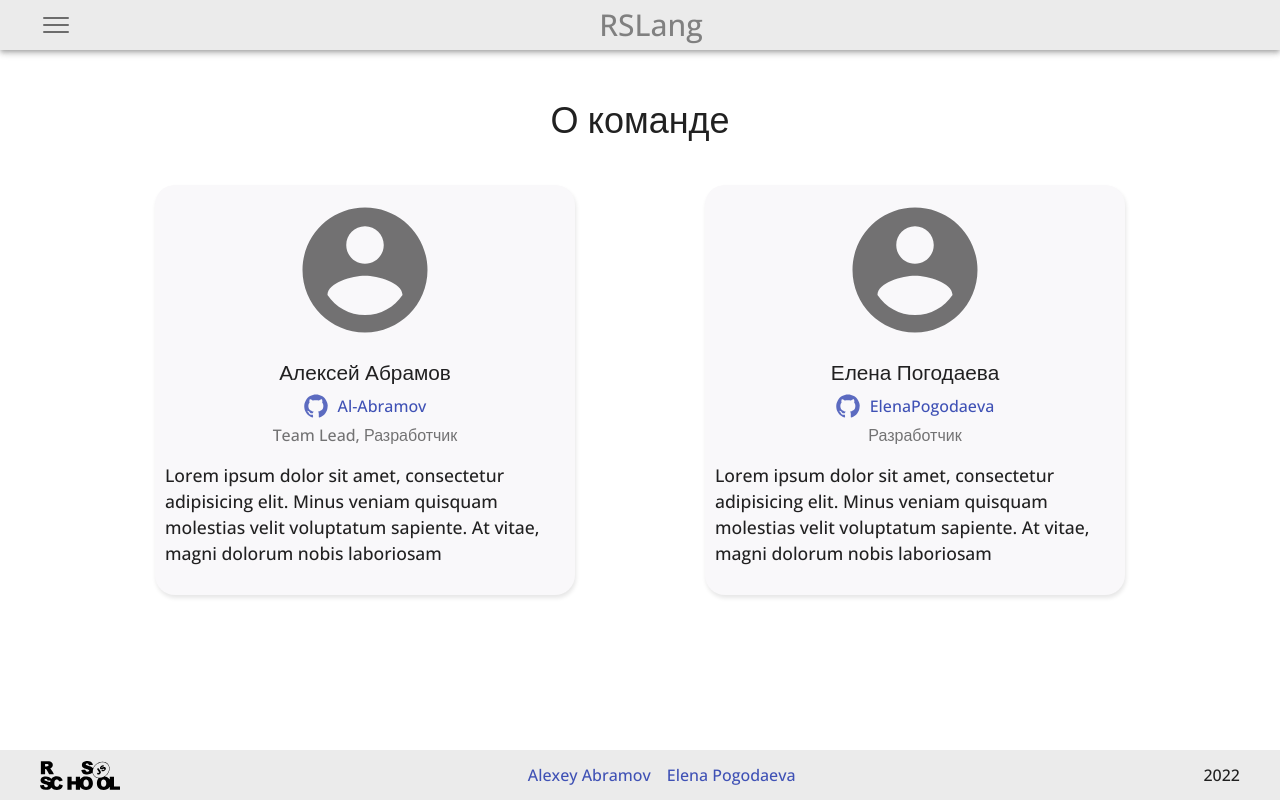
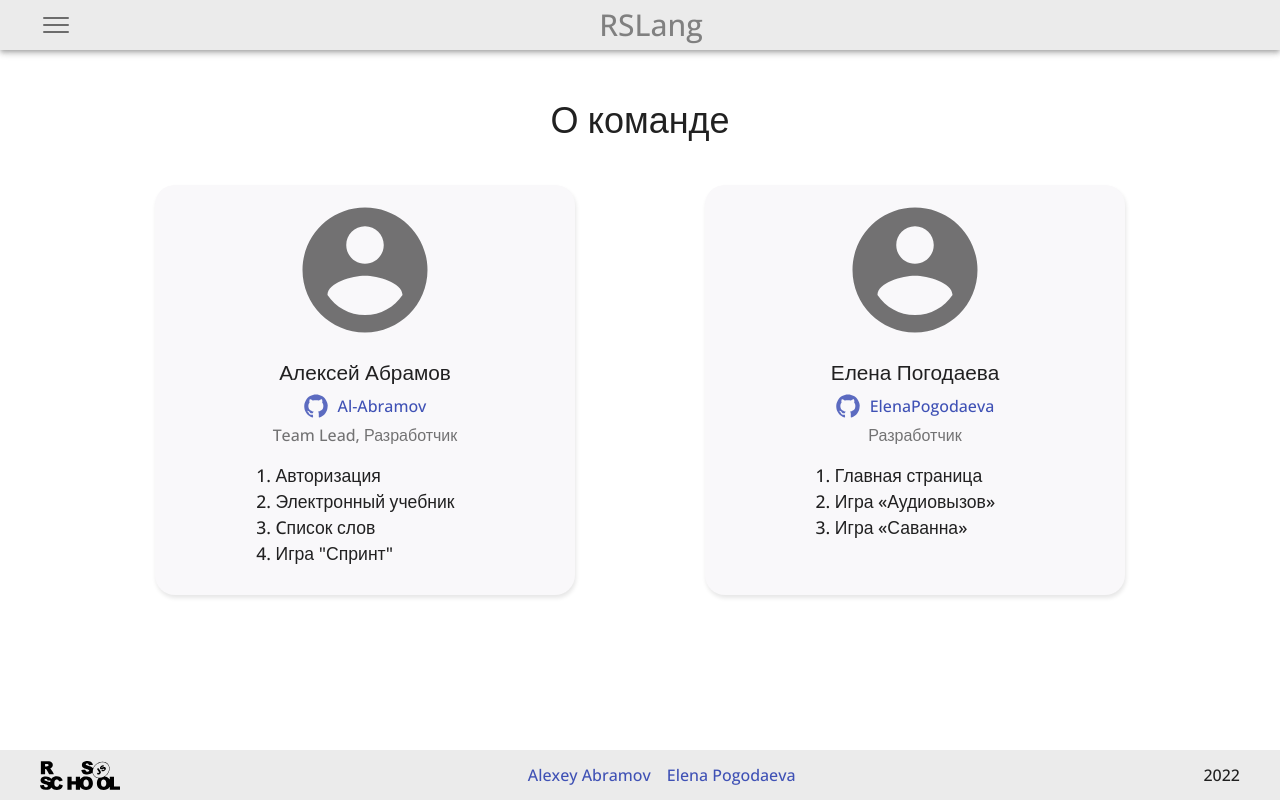
Before and after one commit to ElenaPogodaeva/rslang, a React app: page /team in a window 1280 px wide. Built offline with nearby package versions, Linux system fonts and the light colour scheme.

Commit message:
feat: update team page

```diff
--- a/src/pages/team/team.tsx
+++ b/src/pages/team/team.tsx
@@ -13,7 +13,12 @@ const TeamPage = () => {
                 <a className={style.github} href="https://github.com/Al-Abramov" target="_blank">Al-Abramov</a>
                 <p className={style.teamSubtitle}>Team Lead, Разработчик</p>
                 <p className={style.teamText}>
-                  Lorem ipsum dolor sit amet, consectetur adipisicing elit. Minus veniam quisquam molestias velit voluptatum sapiente. At vitae, magni dolorum nobis laboriosam
+                  <ol>
+                    <li>Авторизация</li>
+                    <li>Электронный учебник</li>
+                    <li>Cписок слов</li>
+                    <li>Игра "Спринт"</li>
+                  </ol>
                 </p>
               </div>
               <div className={style.teamCard}>
@@ -22,7 +27,11 @@ const TeamPage = () => {
                 <a className={style.github} href="https://github.com/ElenaPogodaeva" target="_blank">ElenaPogodaeva</a>
                 <p className={style.teamSubtitle}>Разработчик</p>
                 <p className={style.teamText}>
-                  Lorem ipsum dolor sit amet, consectetur adipisicing elit. Minus veniam quisquam molestias velit voluptatum sapiente. At vitae, magni dolorum nobis laboriosam
+                  <ol>
+                    <li>Главная страница</li>
+                    <li>Игра «Аудиовызов»</li>
+                    <li>Игра «Саванна»</li>
+                  </ol>
                 </p>
               </div>
             </div>
```
